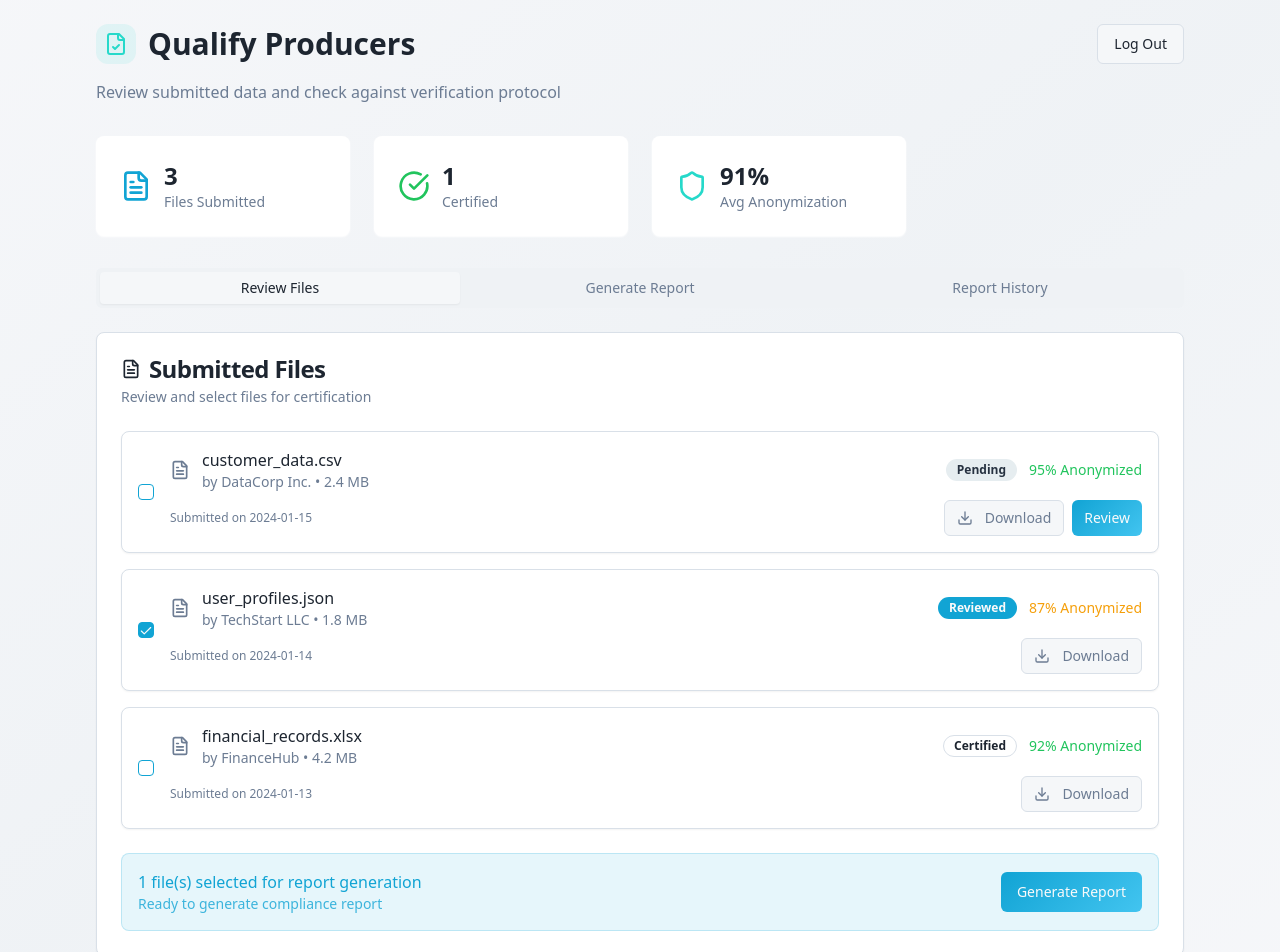
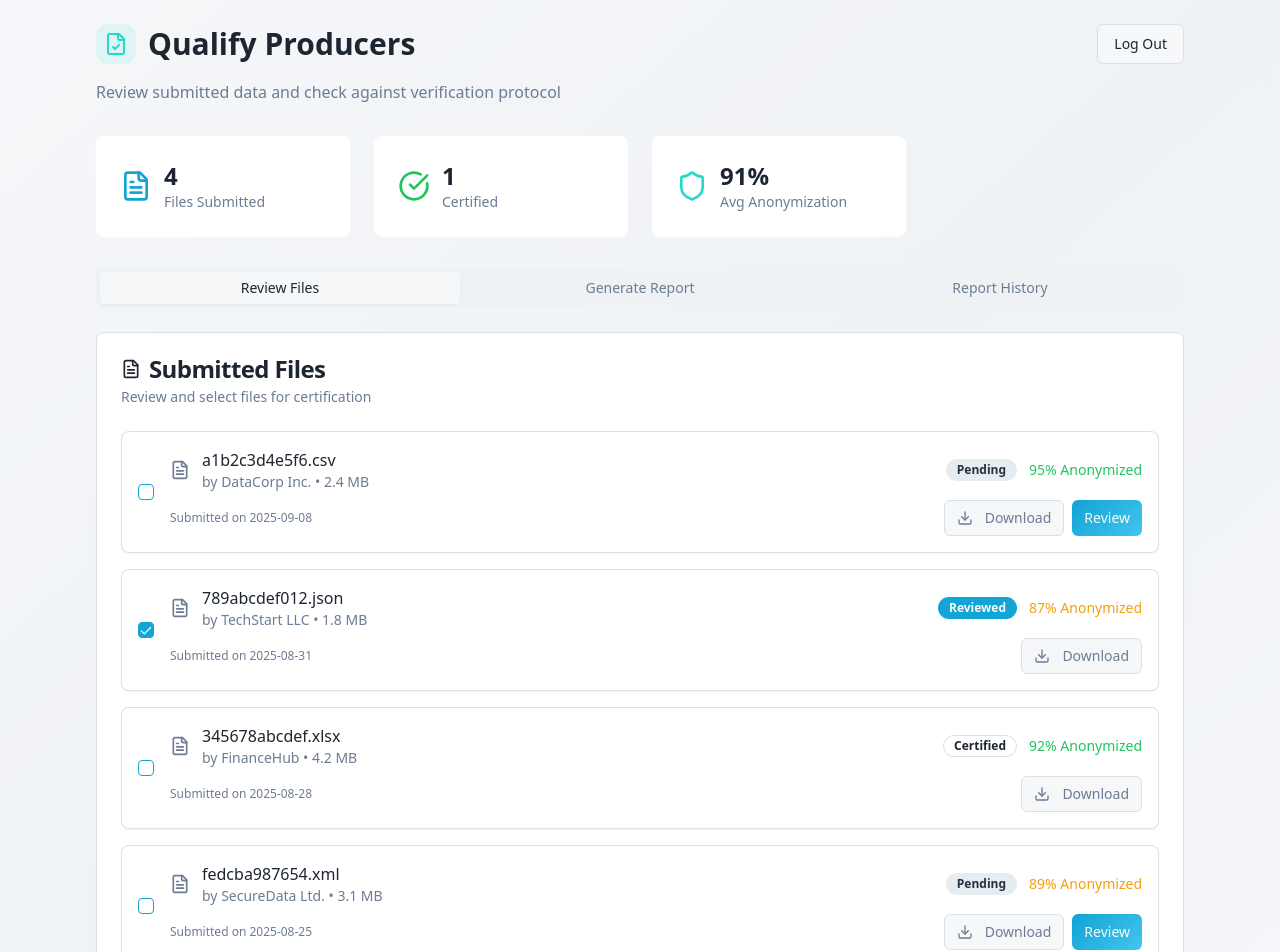
Before and after one commit to IC-FOODS/e2c-preview, a React (Vite) app: page /certifier in a window 1280 px wide. Shown: the top 952 px of the page. Built offline with nearby package versions, Linux system fonts and the light colour scheme; the HTML template or start-up script is replaced by a standard one.

Commit message:
Re-apply submitted files edits

```diff
--- a/src/pages/CertifierDashboard.tsx
+++ b/src/pages/CertifierDashboard.tsx
@@ -6,35 +6,52 @@ import { Tabs, TabsContent, TabsList, TabsTrigger } from "@/components/ui/tabs";
 import { Checkbox } from "@/components/ui/checkbox";
 import { FileText, Download, CheckCircle, Clock, FileCheck, BarChart3, Shield } from "lucide-react";
 import { ReportGenerator } from "@/components/ReportGenerator";
-const CertifierDashboard = () => {
-  const [submittedFiles, setSubmittedFiles] = useState([{
+
+// Initial file data stored outside component to prevent reversion on hot reloads
+const INITIAL_FILES = [
+  {
     id: 1,
-    name: "customer_data.csv",
+    name: "a1b2c3d4e5f6.csv",
     provider: "DataCorp Inc.",
-    submittedAt: "2024-01-15",
+    submittedAt: "2025-09-08",
     size: "2.4 MB",
     status: "pending",
     anonymizationScore: 95,
     selected: false
-  }, {
+  },
+  {
     id: 2,
-    name: "user_profiles.json",
+    name: "789abcdef012.json",
     provider: "TechStart LLC",
-    submittedAt: "2024-01-14",
+    submittedAt: "2025-08-31",
     size: "1.8 MB",
     status: "reviewed",
     anonymizationScore: 87,
     selected: true
-  }, {
+  },
+  {
     id: 3,
-    name: "financial_records.xlsx",
+    name: "345678abcdef.xlsx",
     provider: "FinanceHub",
-    submittedAt: "2024-01-13",
+    submittedAt: "2025-08-28",
     size: "4.2 MB",
     status: "certified",
     anonymizationScore: 92,
     selected: false
-  }]);
+  },
+  {
+    id: 4,
+    name: "fedcba987654.xml",
+    provider: "SecureData Ltd.",
+    submittedAt: "2025-08-25",
+    size: "3.1 MB",
+    status: "pending",
+    anonymizationScore: 89,
+    selected: false
+  }
+];
+const CertifierDashboard = () => {
+  const [submittedFiles, setSubmittedFiles] = useState(INITIAL_FILES);
   const [selectedFiles, setSelectedFiles] = useState<number[]>([2]);
   const handleFileSelection = (fileId: number, checked: boolean) => {
     if (checked) {
```
